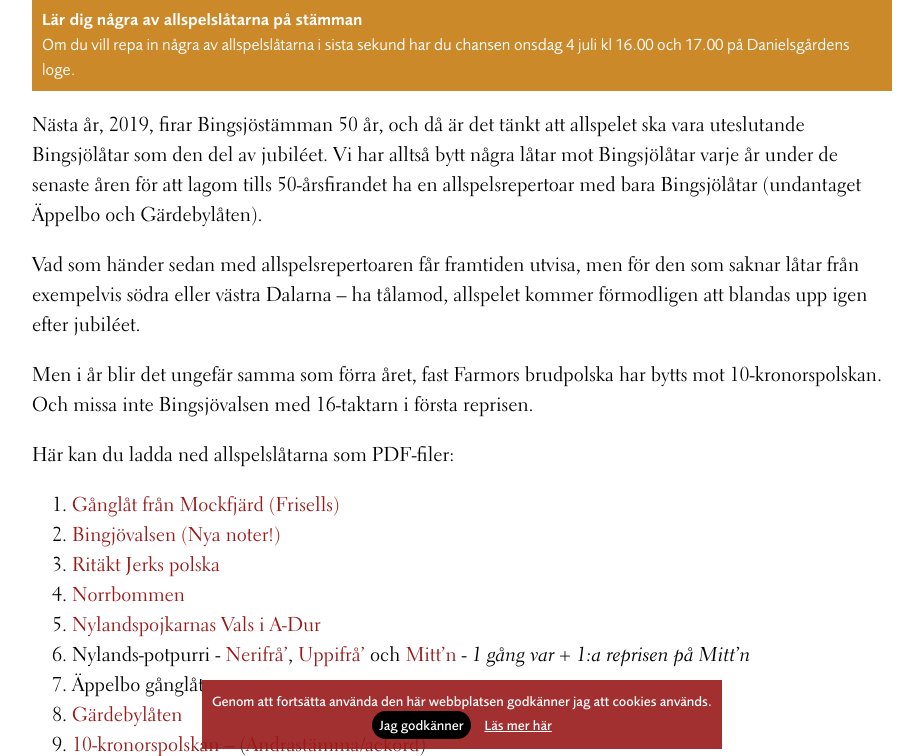
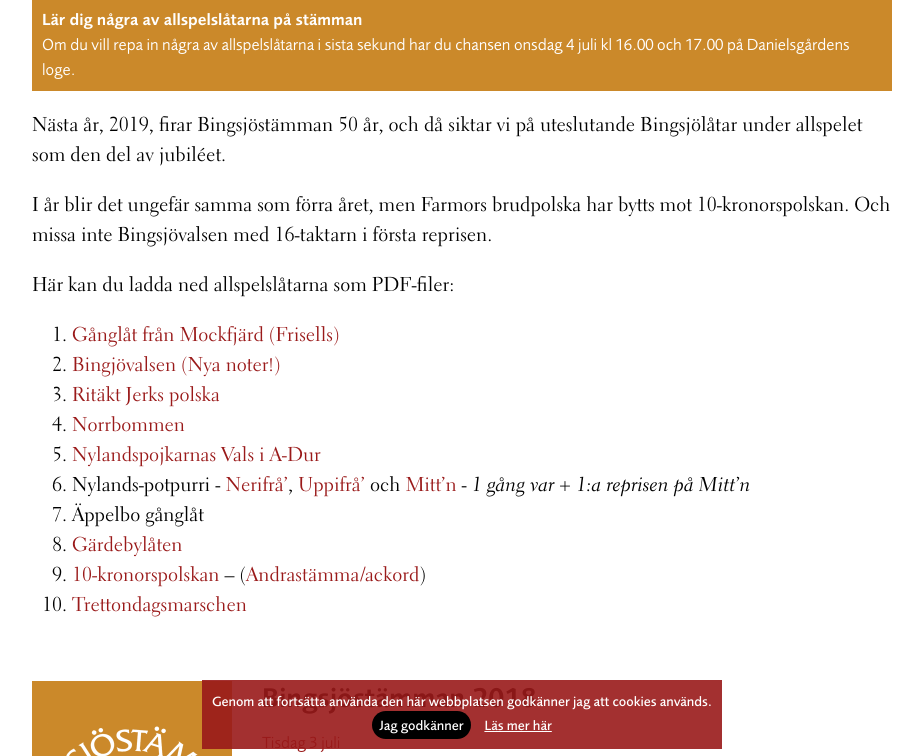
Before and after one commit to bingsjostamman/bingsjostamman.github.io, a Jekyll site: the page built from 2018/allspel.md, in a window 1280 px wide and 900 px high, scrolled down 716 px, cut to the strip 144-900 px from the top of the window. Shown: the whole strip, without its empty margins (178-1101 px from the left). Built offline with Jekyll 4.4.1, drawn with Linux system fonts in a browser that asks for light colours.

Commit message:
less text

```diff
--- a/2018/allspel.md
+++ b/2018/allspel.md
@@ -19,11 +19,9 @@ socialdescription:
 >
 {: .island}
 
-Nästa år, 2019, firar Bingsjöstämman 50 år, och då är det tänkt att allspelet ska vara uteslutande Bingsjölåtar som den del av jubiléet. Vi har alltså bytt några låtar mot Bingsjölåtar varje år under de senaste åren för att lagom tills 50-årsfirandet ha en allspelsrepertoar med bara Bingsjölåtar (undantaget Äppelbo och Gärdebylåten).
+Nästa år, 2019, firar Bingsjöstämman 50 år, och då siktar vi på uteslutande Bingsjölåtar under allspelet som den del av jubiléet.
 
-Vad som händer sedan med allspelsrepertoaren får framtiden utvisa, men för den som saknar låtar från exempelvis södra eller västra Dalarna – ha tålamod, allspelet kommer förmodligen att blandas upp igen efter jubiléet.
-
-Men i år blir det ungefär samma som förra året, fast Farmors brudpolska har bytts mot 10-kronorspolskan. Och missa inte Bingsjövalsen med 16-taktarn i första reprisen.
+I år blir det ungefär samma som förra året, men Farmors brudpolska har bytts mot 10-kronorspolskan. Och missa inte Bingsjövalsen med 16-taktarn i första reprisen.
 
 Här kan du ladda ned allspelslåtarna som PDF-filer:
 
```
